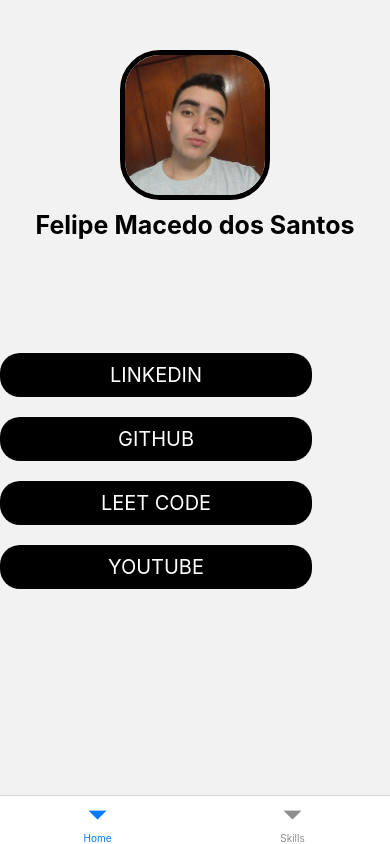
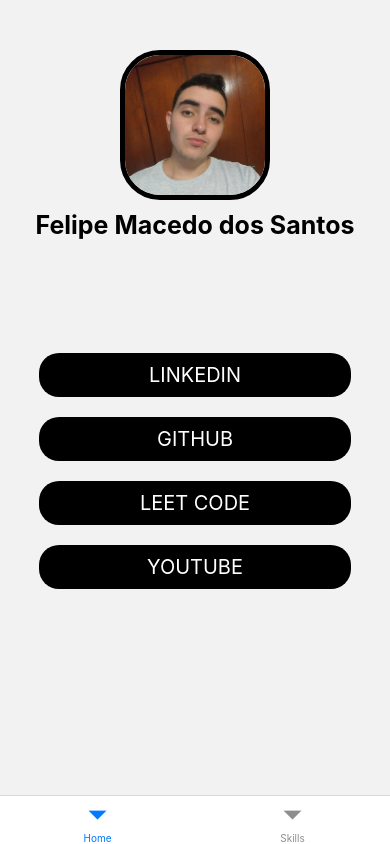
Before and after one commit to fmacedosantos/link-tree, a React Native app: screen / in a window 390 px wide. Built offline with nearby package versions, Linux system fonts and the light colour scheme.

Commit message:
Arrumando o conteúdo com a navegação

```diff
--- a/src/screens/Home/Home.tsx
+++ b/src/screens/Home/Home.tsx
@@ -1,5 +1,5 @@
 import React from 'react';
-import { View } from 'react-native';
+import { ScrollViewComponent, View } from 'react-native';
 import { ProfileImage } from '../../components/ProfileImage/ProfileImage';
 import { LinkButton } from '../../components/LinkButton/LinkButton';
 
@@ -9,12 +9,10 @@
   return (
     <View style={styles.container}>
         <ProfileImage text='Felipe Macedo dos Santos'/>
-        <View>
-          <LinkButton text='LINKEDIN' url='https://www.linkedin.com/in/felipe-macedo-dos-santos-37264a1b5/'/>
-          <LinkButton text='GITHUB' url='https://github.com/fmacedosantos'/>
-          <LinkButton text='LEET CODE' url='https://leetcode.com/u/fmacedosantos/'/>
-          <LinkButton text='YOUTUBE' url='https://www.youtube.com/@fmacedosantos'/>
-        </View>
+        <LinkButton text='LINKEDIN' url='https://www.linkedin.com/in/felipe-macedo-dos-santos-37264a1b5/'/>
+        <LinkButton text='GITHUB' url='https://github.com/fmacedosantos'/>
+        <LinkButton text='LEET CODE' url='https://leetcode.com/u/fmacedosantos/'/>
+        <LinkButton text='YOUTUBE' url='https://www.youtube.com/@fmacedosantos'/>
 
     </View>
   );
--- a/src/screens/Home/Styles.tsx
+++ b/src/screens/Home/Styles.tsx
@@ -3,5 +3,6 @@
 export const styles = StyleSheet.create({
   container: {
     flex: 1,
-  }
+    alignItems: 'center',
+  },
 });
```
